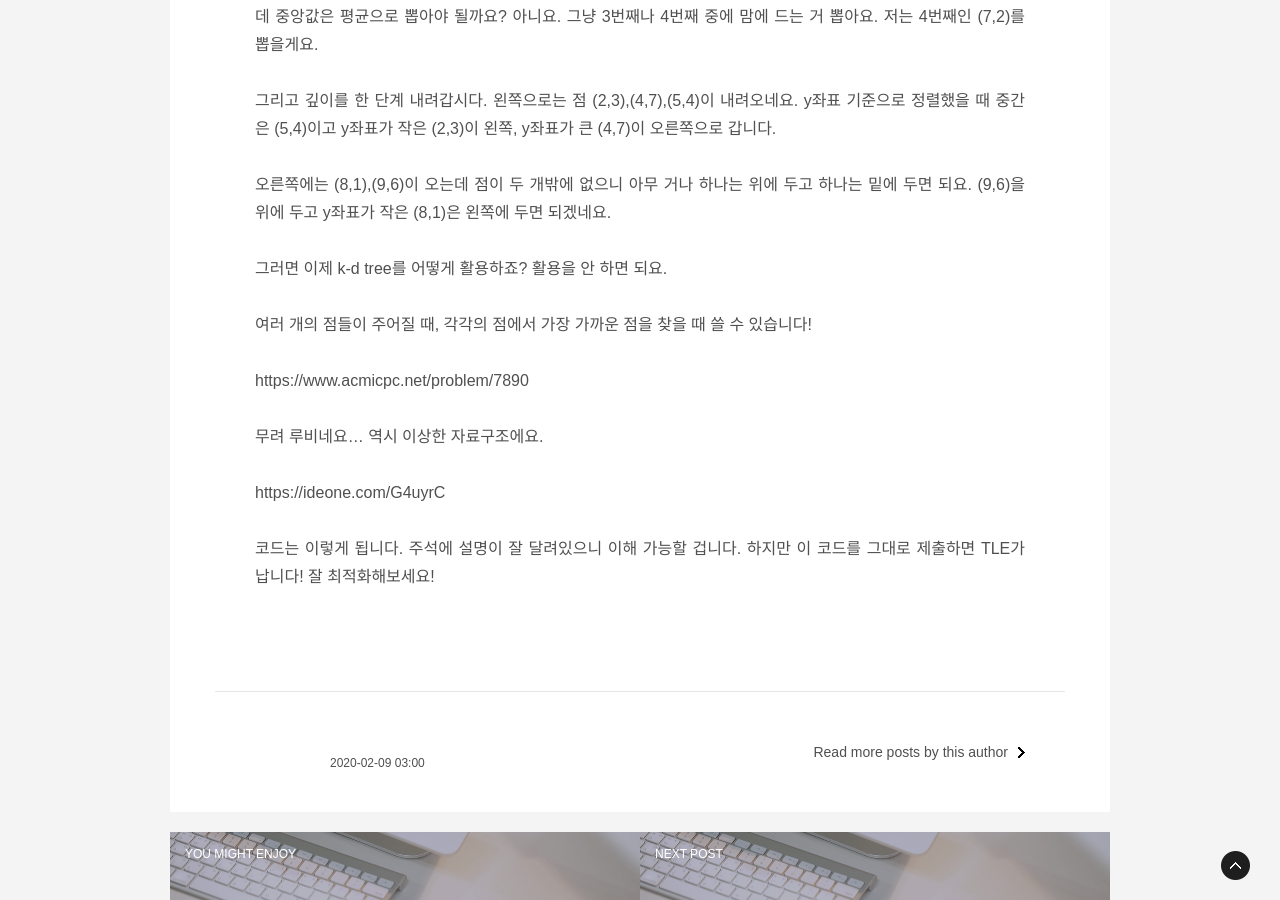
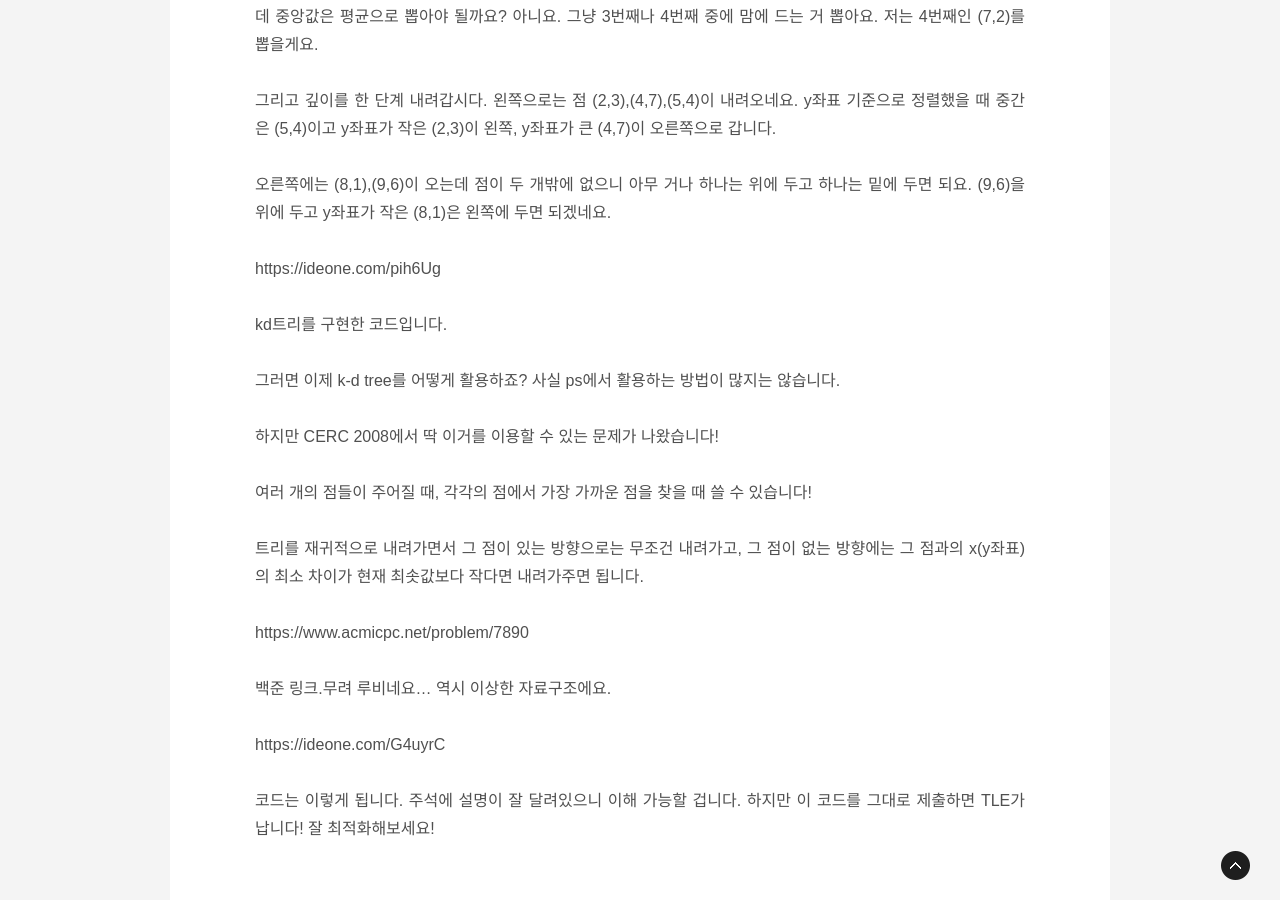
Before and after one commit to algoshitpo/algoshitpo.github.io, a Jekyll site: the page built from _posts/2020-02-09-kdtree.md, in a window 1280 px wide and 900 px high, scrolled down 2158 px. Built offline with Jekyll 4.4.1, drawn with Linux system fonts in a browser that asks for light colours; some web fonts are replaced.

Commit message:
Update 2020-02-09-kdtree.md

```diff
--- a/_posts/2020-02-09-kdtree.md
+++ b/_posts/2020-02-09-kdtree.md
@@ -63,20 +63,21 @@ k차원의 점들이 N개 존재한다 합시다. 먼저 우리는 N개의 점
 
 오른쪽에는 (8,1),(9,6)이 오는데 점이 두 개밖에 없으니 아무 거나 하나는 위에 두고 하나는 밑에 두면 되요. (9,6)을 위에 두고 y좌표가 작은 (8,1)은 왼쪽에 두면 되겠네요.
 
+https://ideone.com/pih6Ug
 
+kd트리를 구현한 코드입니다.
 
-그러면 이제 k-d tree를 어떻게 활용하죠? 활용을 안 하면 되요.
+그러면 이제 k-d tree를 어떻게 활용하죠? 사실 ps에서 활용하는 방법이 많지는 않습니다.
 
-
+하지만 CERC 2008에서 딱 이거를 이용할 수 있는 문제가 나왔습니다!
 
 여러 개의 점들이 주어질 때, 각각의 점에서 가장 가까운 점을 찾을 때 쓸 수 있습니다!
 
-
+트리를 재귀적으로 내려가면서 그 점이 있는 방향으로는 무조건 내려가고, 그 점이 없는 방향에는 그 점과의 x(y좌표)의 최소 차이가 현재 최솟값보다 작다면 내려가주면 됩니다.
 
 https://www.acmicpc.net/problem/7890
 
-
-무려 루비네요... 역시 이상한 자료구조에요.
+백준 링크.무려 루비네요... 역시 이상한 자료구조에요.
 
 https://ideone.com/G4uyrC
 
```
